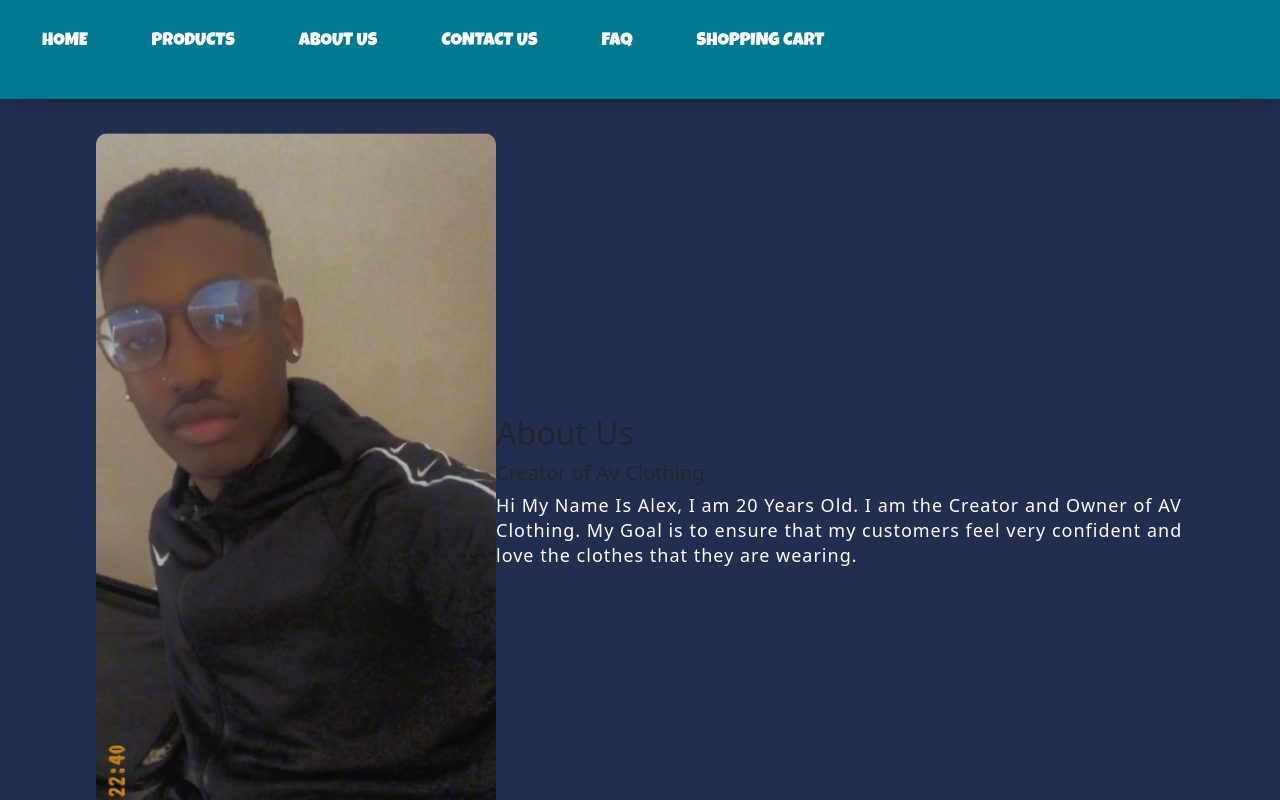
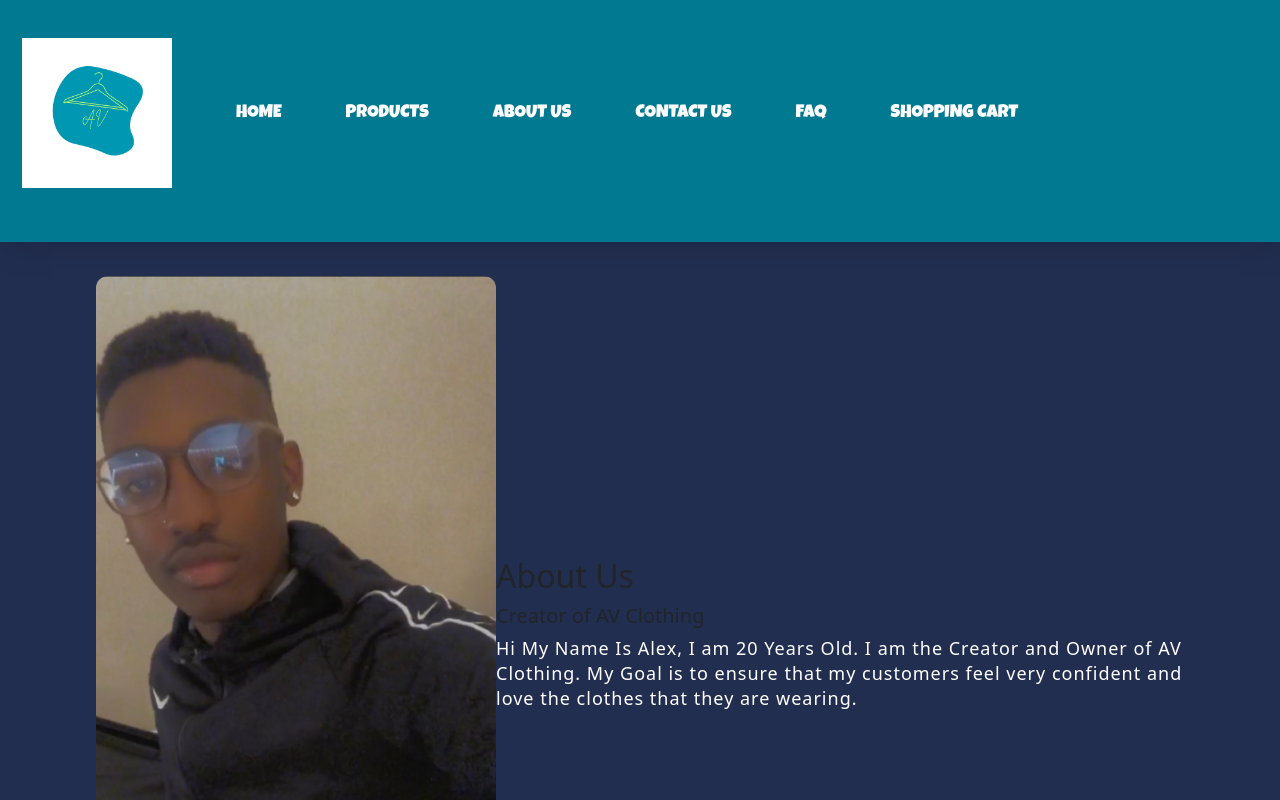
Before and after one commit to g004048/g004048.github.io, a plain HTML site: page aboutus.html in a window 1280 px wide. Shown: the top 800 px of the page. Drawn offline with Linux system fonts and the light colour scheme.

Commit message:
Update aboutus.html

```diff
--- a/aboutus.html
+++ b/aboutus.html
@@ -17,6 +17,8 @@
 
     <nav>
         <ul class="navbar">
+            <a href="#">
+            <img src="_Logo.png" alt="Logo" length="150" width="150"></a>
             <li><a href="index.html">Home</a></li>
             <li><a href="products.html">Products</a></li>
             <li><a href="aboutus.html">About Us</a></li>
```
